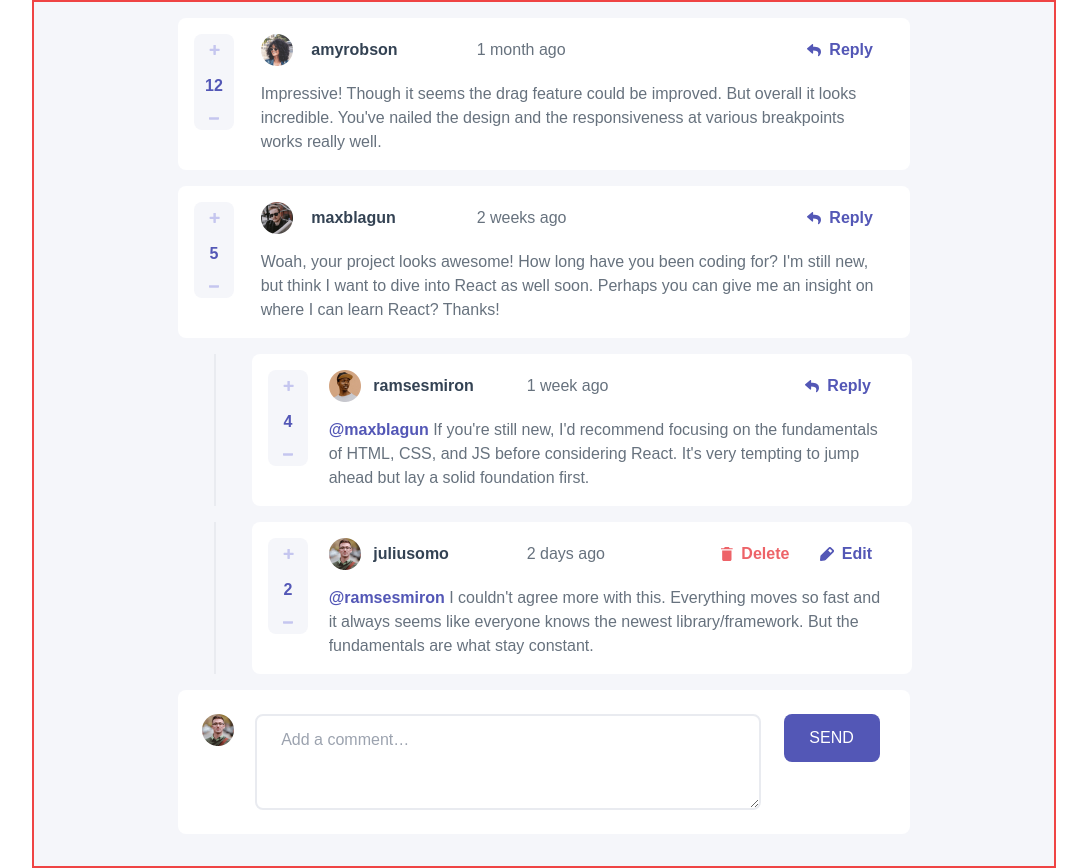
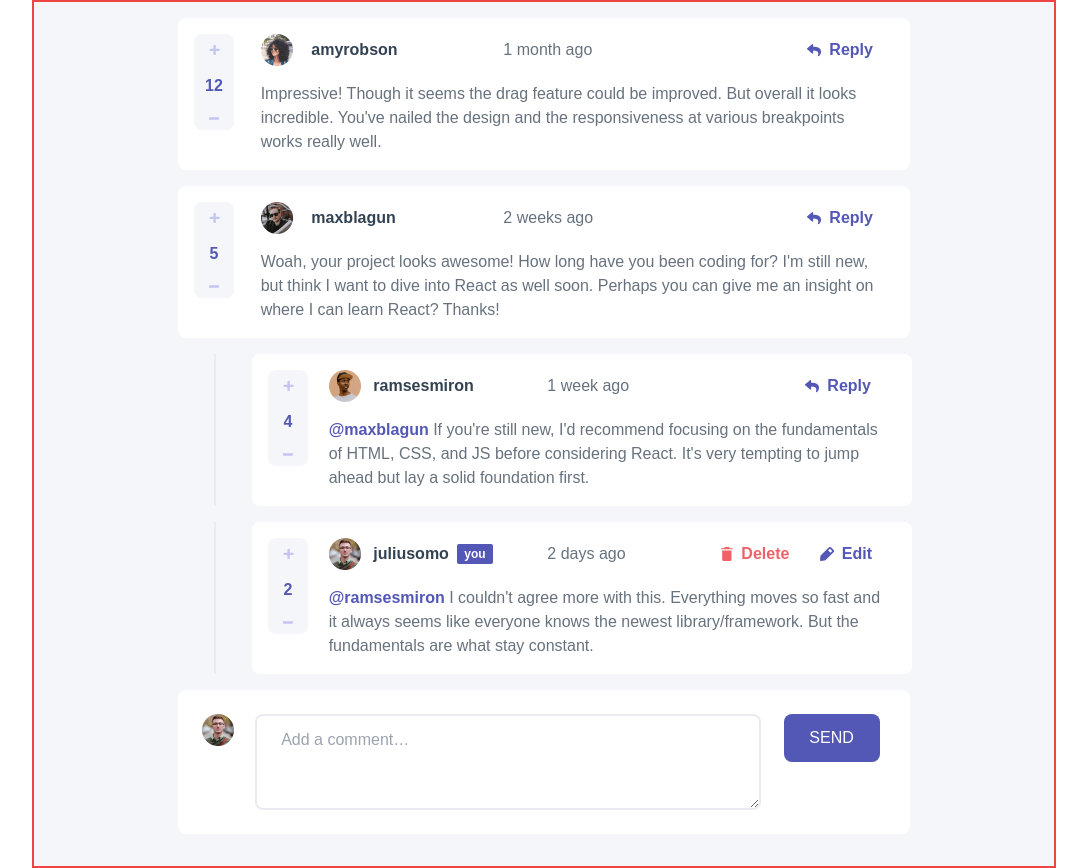
Before and after one commit to ZinaienkovaHanna/react-redux-typescript-tailwind-nestjs-comments, a React (Create React App) app in the folder frontend/: page / in a window 1280 px wide. Shown: the whole page, without its empty margins (96-1183 px from the left). Built offline with nearby package versions, Linux system fonts and the light colour scheme.

Commit message:
added reply

```diff
--- a/frontend/src/components/Comments/CommentList.tsx
+++ b/frontend/src/components/Comments/CommentList.tsx
@@ -1,11 +1,13 @@
 //src/Comments/CommentList
 
-import React from 'react';
+import { useState } from 'react';
+import { v4 as uuidv4 } from 'uuid';
 
 import Item from '../Item/Item';
 import { useTypedSelector } from '../../hooks/useTypedSelector';
 import { useDispatch } from 'react-redux';
 import {
+    addReplyAction,
     deleteCommentAction,
     deleteReplyAction,
 } from '../../store/actions/commentActions';
@@ -16,9 +18,24 @@ const CommentList: React.FC = () => {
     const { comments, currentUser } = useTypedSelector(
         (state) => state.commentsData
     );
+    const [newReply, setNewReply] = useState('');
     const dispatch = useDispatch();
 
     console.log(comments);
+
+    const addReplyHandler = (parentId: string, replyingTo: string) => {
+        const newReplyData = {
+            id: uuidv4(),
+            content: newReply,
+            createdAt: new Date().toISOString(),
+            score: 0,
+            replyingTo: replyingTo,
+            user: currentUser,
+        };
+
+        dispatch(addReplyAction(newReplyData, parentId));
+        setNewReply('');
+    };
 
     const deleteCommentHandler = (id: string) => {
         dispatch(deleteCommentAction(id));
@@ -41,6 +58,11 @@ const CommentList: React.FC = () => {
                         deleteItemHandler={() =>
                             deleteCommentHandler(comment.id)
                         }
+                        addReplyHandler={() =>
+                            addReplyHandler(comment.id, comment.user.username)
+                        }
+                        newReply={newReply}
+                        setNewReply={setNewReply}
                     />
                     {comment.replies.map((reply: Reply) => (
                         <div
@@ -59,6 +81,14 @@ const CommentList: React.FC = () => {
                                 deleteItemHandler={() =>
                                     deleteReplyHandler(reply.id)
                                 }
+                                addReplyHandler={() =>
+                                    addReplyHandler(
+                                        comment.id,
+                                        reply.user.username
+                                    )
+                                }
+                                newReply={newReply}
+                                setNewReply={setNewReply}
                             />
                         </div>
                     ))}
--- a/frontend/src/components/Form/Form.tsx
+++ b/frontend/src/components/Form/Form.tsx
@@ -29,8 +29,7 @@ const Form: React.FC<FormProps> = ({
 
             <button
                 onClick={() => {
-                    console.log('Button clicked inside Form component');
-                    onClick(); // Виклик переданої функції
+                    onClick();
                 }}
                 className="col-span-1 lg:col-span-2 lg:col-start-9 bg-moderate-blue text-white w-24 h-12 ml-[60px] lg:ml-[20px] lg:mt-6 rounded-lg "
             >
--- a/frontend/src/components/Item/Item.tsx
+++ b/frontend/src/components/Item/Item.tsx
@@ -2,6 +2,7 @@
 
 import { useState } from 'react';
 import DeleteItemModal from './DeleteItemModal';
+import Form from '../Form/Form';
 import { formatDate } from '../../utils/utils';
 import { ItemProps } from '../../types/types';
 
@@ -12,6 +13,9 @@ const Item: React.FC<ItemProps> = ({
     itemStyle,
     buttonReplyStyle,
     buttonDeleteStyle,
+    addReplyHandler,
+    newReply,
+    setNewReply,
     deleteItemHandler,
     // editHandler,
 }) => {
@@ -20,6 +24,7 @@ const Item: React.FC<ItemProps> = ({
         data.user.username === currentUser.username
     );
     const [showDeleteModal, setShowDeleteModal] = useState(false);
+    const [showReplyForm, setShowReplyForm] = useState(false);
 
     return (
         <>
@@ -32,11 +37,16 @@ const Item: React.FC<ItemProps> = ({
                     className="col-span-1 w-8 h-8 lg:ml-2"
                 />
 
-                <p className="col-span-2 font-bold text-dark-blue flex items-center">
-                    {data.user.username}
+                <p className="col-span-3 font-bold text-dark-blue flex items-center">
+                    {data.user.username}{' '}
+                    {isCurrentUserComment && (
+                        <span className="ml-2 text-xs text-white bg-moderate-blue w-9 h-5 rounded-sm flex items-center justify-center">
+                            you
+                        </span>
+                    )}
                 </p>
 
-                <p className="col-span-4 pl-12  text-grayish-blue flex items-center">
+                <p className="col-span-3 pl-4  text-grayish-blue flex items-center">
                     {formatDate(data.createdAt)}
                 </p>
 
@@ -92,6 +102,7 @@ const Item: React.FC<ItemProps> = ({
                     ) : (
                         <button
                             className={`flex items-center pl-24 ${buttonReplyStyle}`}
+                            onClick={() => setShowReplyForm(true)}
                         >
                             <img
                                 src="images/icons/icon-reply.svg"
@@ -106,6 +117,20 @@ const Item: React.FC<ItemProps> = ({
                 </div>
             </div>
 
+            {showReplyForm && (
+                <Form
+                    currentUser={currentUser}
+                    button="REPLY"
+                    placeholder="Add a reply…"
+                    onClick={() => {
+                        addReplyHandler();
+                        setShowReplyForm(false);
+                    }}
+                    value={newReply}
+                    onChange={(e) => setNewReply(e.target.value)}
+                />
+            )}
+
             {showDeleteModal && (
                 <DeleteItemModal
                     onCancel={() => setShowDeleteModal(false)}
--- a/frontend/src/store/actions/commentActions.tsx
+++ b/frontend/src/store/actions/commentActions.tsx
@@ -1,6 +1,6 @@
 //src/store/actions/commentActions.tsx
 
-import { Comment, CommentActionTypes } from '../../types/types';
+import { Comment, CommentActionTypes, Reply } from '../../types/types';
 
 export const addCommentAction = (comment: Comment) => {
     return {
@@ -16,6 +16,13 @@ export const deleteCommentAction = (id: string) => {
     };
 };
 
+export const addReplyAction = (reply: Reply, parentId: string) => {
+    return {
+        type: CommentActionTypes.ADD_REPLY,
+        payload: { reply, parentId },
+    };
+};
+
 export const deleteReplyAction = (id: string) => {
     return {
         type: CommentActionTypes.DELETE_REPLY,
--- a/frontend/src/store/reducers/commentsReducer.tsx
+++ b/frontend/src/store/reducers/commentsReducer.tsx
@@ -27,6 +27,21 @@ const commentsReducer = (state = initialState, action: CommentAction) => {
                 comments: state.comments.filter(
                     (comment) => comment.id !== action.payload
                 ),
+            };
+
+        case CommentActionTypes.ADD_REPLY:
+            return {
+                ...state,
+                comments: state.comments.map((comment) => {
+                    if (comment.id === action.payload.parentId) {
+                        return {
+                            ...comment,
+                            replies: [...comment.replies, action.payload.reply],
+                        };
+                    } else {
+                        return comment;
+                    }
+                }),
             };
 
         case CommentActionTypes.DELETE_REPLY:
--- a/frontend/src/types/types.tsx
+++ b/frontend/src/types/types.tsx
@@ -37,6 +37,9 @@ export interface ItemProps {
     itemStyle: string;
     buttonReplyStyle: string;
     buttonDeleteStyle: string;
+    addReplyHandler: () => void;
+    newReply: string;
+    setNewReply: any;
     deleteItemHandler: () => void;
     // editHandler: () => void;
 }
@@ -68,12 +71,21 @@ export enum CommentActionTypes {
     ADD_COMMENT = 'ADD_COMMENT',
     DELETE_COMMENT = 'DELETE_COMMENT',
     EDIT_COMMENT = 'EDIT_COMMENT',
+    ADD_REPLY = 'ADD_REPLY',
     DELETE_REPLY = 'DELETE_REPLY',
 }
 
 interface AddCommentAction {
     type: CommentActionTypes.ADD_COMMENT;
     payload: Comment;
+}
+
+interface AddReplyAction {
+    type: CommentActionTypes.ADD_REPLY;
+    payload: {
+        reply: Reply;
+        parentId: string;
+    };
 }
 
 interface DeleteCommentAction {
@@ -96,4 +108,5 @@ export type CommentAction =
     | AddCommentAction
     | DeleteCommentAction
     | EditCommentAction
-    | DeleteReplyAction;
+    | DeleteReplyAction
+    | AddReplyAction;
```
